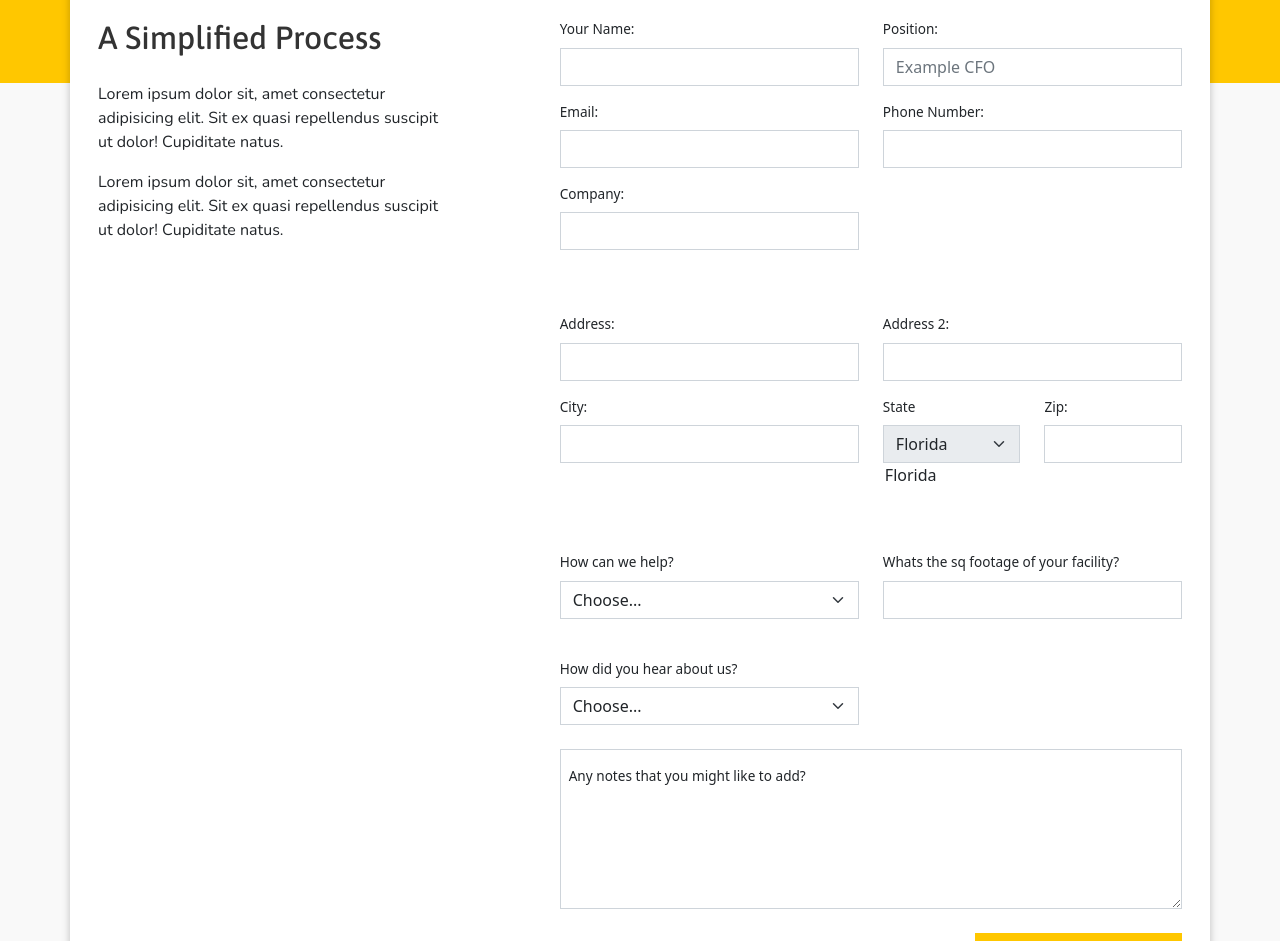
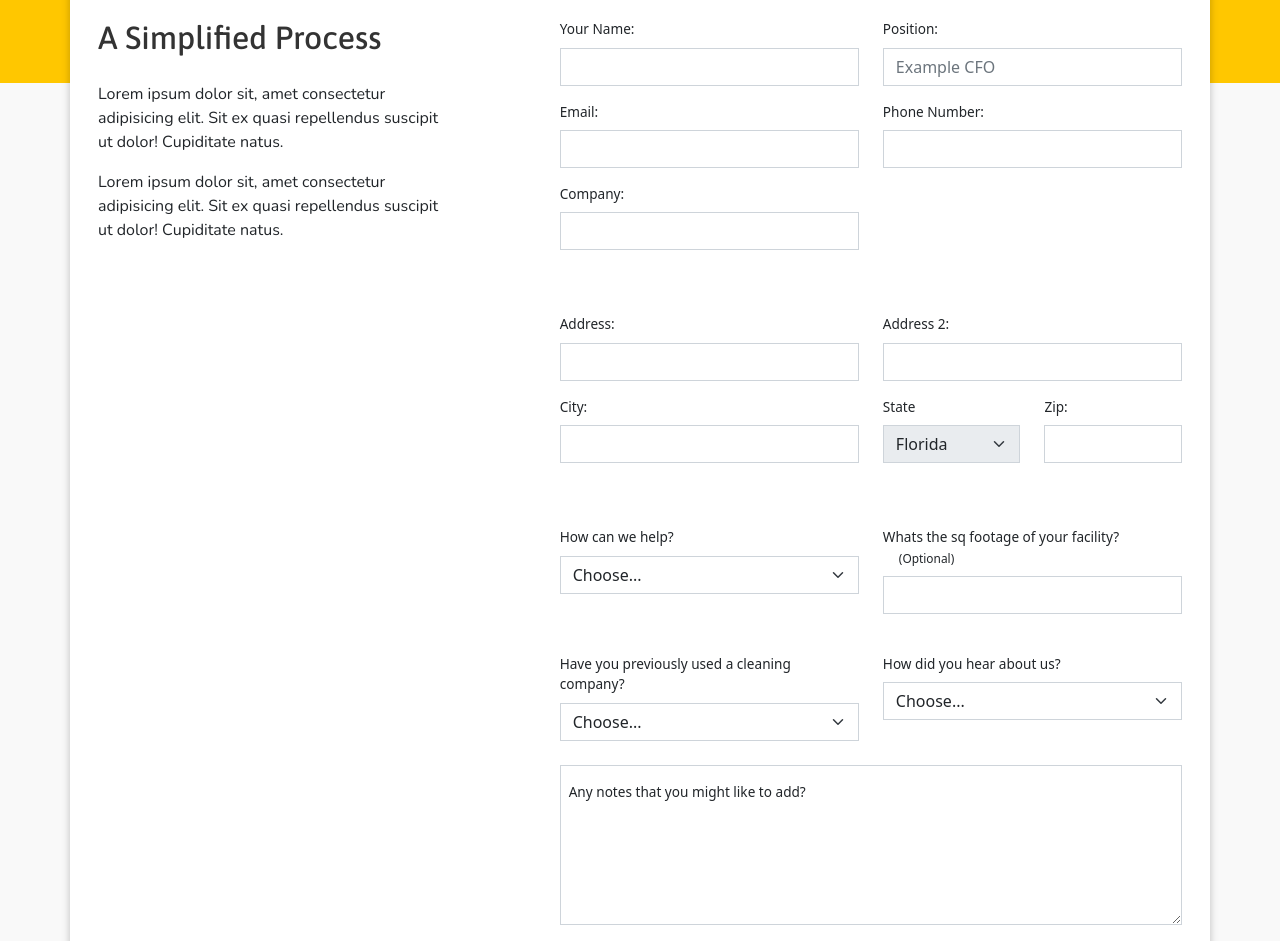
Before and after one commit to stephenleachman/janitors_direct_llc, a website: page request-a-quote.html in a window 1280 px wide. Shown: the part 361-1302 px from the top of the page. Drawn offline with nearby package versions, Linux system fonts and the light colour scheme.

Commit message:
Request quote form updated

```diff
--- a/request-a-quote.html
+++ b/request-a-quote.html
@@ -190,8 +190,7 @@
                      <div class="col-md-3">
                         <label for="State" class="form-label mt-3">State</label>
                         <input id="State" class="form-select" name="State" value="Florida" disabled>
-                           <option value="Florida" selected>Florida</option>
-
+                           <!-- <option selected>Florida</option>  -->
                      </div>
                      <!-- Zip -->
                      <div class="col-md-3">
@@ -209,7 +208,7 @@
                   <!-- Row Cleaning Info -->
                   <div class="row mt-5">
                      <!-- Services Dropdown -->
-                     <div class="col-md-6">
+                     <div class="col-xl-6">
                         <label for="Service" class="form-label mt-3">How can we help?</label>
                         <select id="Service" class="form-select" name="role[]" required>
                            <option>Choose...</option>
@@ -226,42 +225,28 @@
                         </div>
                      </div>
                      <!-- SQ Footage -->
-                     <div class="col-md-6">
-                        <label for="SQ_Footage" class="form-label d-flex justify-content-between mt-3">Whats the sq footage of your facility?</label>
+                     <div class="col-xl-6">
+                        <label for="SQ_Footage" class="form-label mt-3">Whats the sq footage of your facility?<span class="small ms-3">(Optional)</span></label>
                         <input type="text" class="form-control" id="SQ_Footage" name="SQ_Footage">
-                           <!-- <button type="button" class="tooltip-question"
-                                 data-bs-toggle="tooltip" data-bs-placement="top"
-                                 data-bs-custom-class="custom-tooltip"
-                                 data-bs-title="If you are unsure you can leave this blank">
-                           <i class="fa-regular fa-circle-question"></i>
-                           </button> -->
-
-
                      </div>
-                     <!-- Check Box -->
-                     <!-- <fieldset class="col-md-6 mt-4">
-                        <div class="row">
-                           <legend class="col-form-label col-12 mb-1 mt-3">Have you previously used a commercial cleaning company?</legend>
-                           <div class="col-12">
-                              <div class="form-check">
-                                 <input class="form-check-input" type="radio" id="No_We_Never_used_A_Cleaning_Company" name="No We Never used A Cleaning Company" required>
-                                 <label class="form-check-label" for="No_We_Never_used_A_Cleaning_Company">
-                                    No
-                                 </label>
-                              </div>
-                           </div>
-                           <div class="col-12">
-                              <div class="form-check">
-                                 <input class="form-check-input" type="radio" id="Yes_We_Have_used_A_Cleaning_Company" value="Yes We Have used A Cleaning Company" required>
-                                 <label class="form-check-label" for="Yes_We_Have_used_A_Cleaning_Company">
-                                    Yes
-                                 </label>
-                              </div>
-                           </div>
+                     <!-- previously used a cleaning company? -->
+                     <div class="col-xl-6 mt-4">
+                        <label for="Previous_cleaning_company" class="form-label mt-3">Have you previously used a cleaning company?</label>
+                        <select id="Previous_cleaning_company" class="form-select" name="Previous_cleaning_company" name="role[]" >
+                           <option selected disabled value =>Choose...</option>
+                           <option value="Yes">Yes</option>
+                           <option value="No">No</option>
+                           <option value="Prefer not to say">Prefer not to say</option>
+                        </select>
+                        <!-- <div class="valid-feedback">
+                           Looks good!
                         </div>
-                     </fieldset> -->
+                        <div class="invalid-feedback">
+                           Please let us know you previously used a cleaning company?.
+                        </div> -->
+                     </div>
                       <!-- Fond On Dropdown -->
-                      <div class="col-md-6 mt-4">
+                      <div class="col-xl-6 mt-4">
                         <label for="Fond_On" class="form-label mt-3">How did you hear about us?</label>
                         <select id="Fond_On" class="form-select" name="Found_On" name="role[]"  required>
                            <option selected disabled value =>Choose...</option>
```
